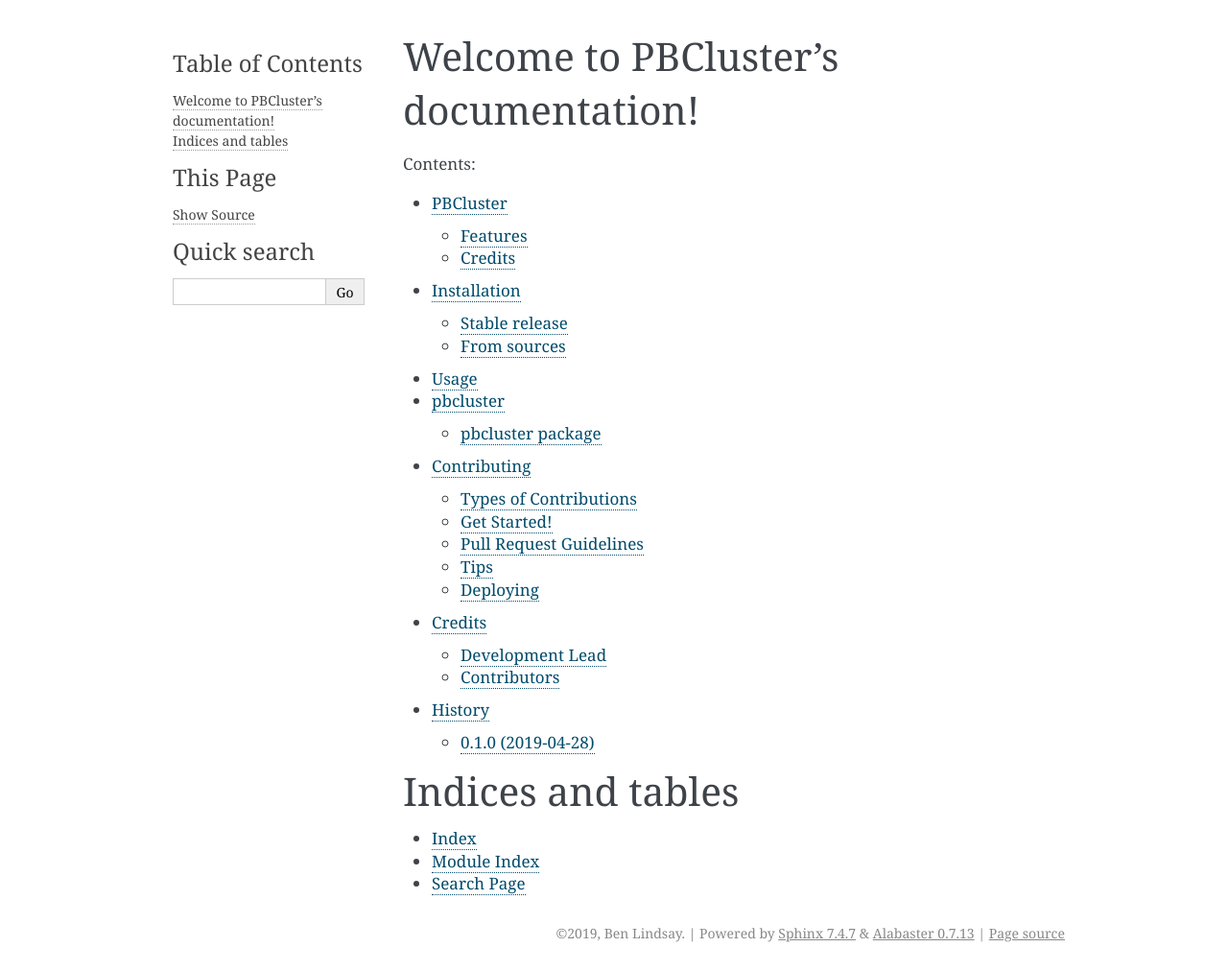
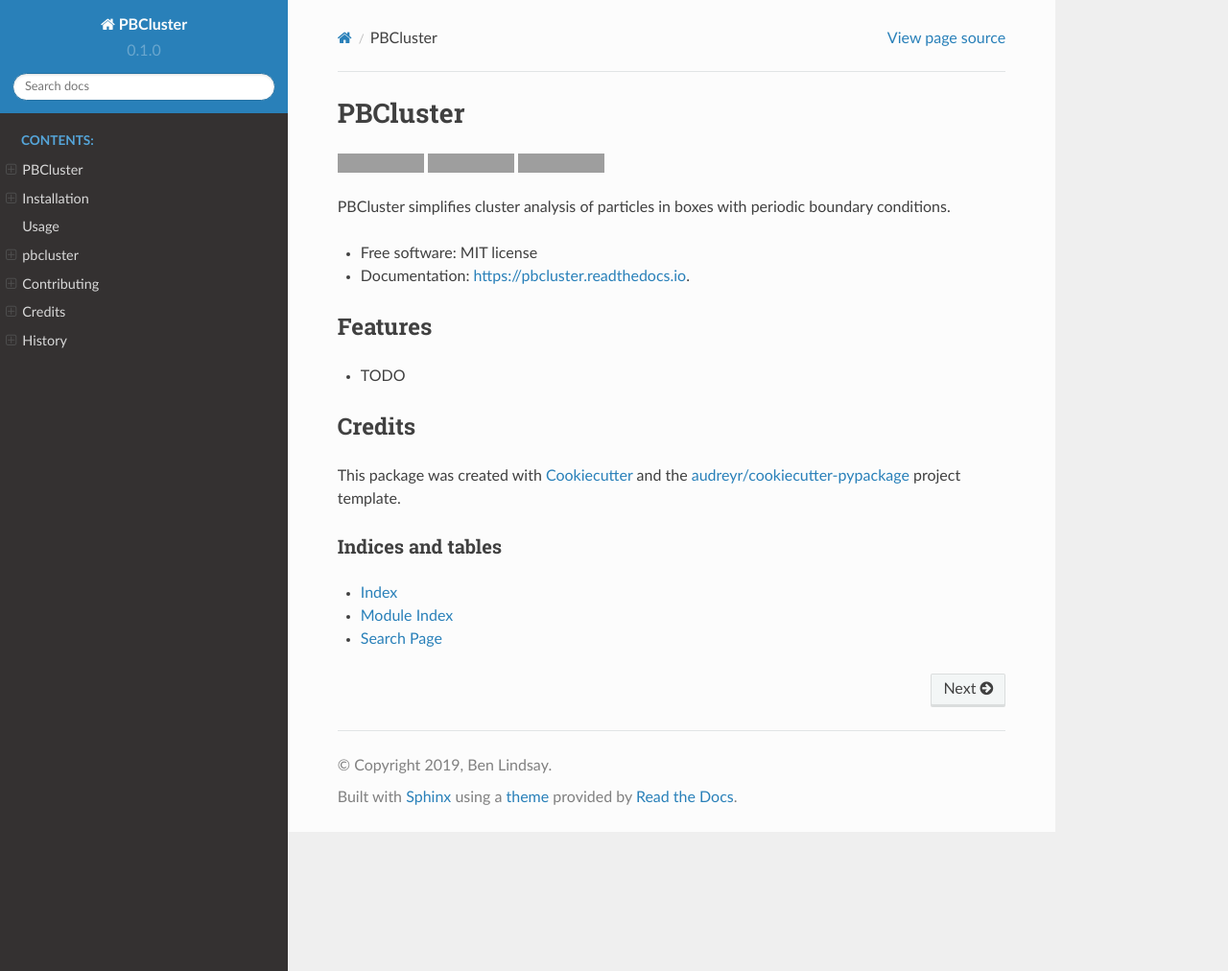
Before and after one commit to benlindsay/pbcluster, a Sphinx documentation site: the page built from docs/index.rst, in a window 1280 px wide and 1012 px high. Shown: the whole window at 96% size. Built offline with Sphinx 7.4.7 and the Read the Docs theme 2.0.0, drawn with Linux system fonts in a browser that asks for light colours; grey boxes are pictures that could not be loaded.

Commit message:
switched to readthedocs theme

```diff
--- a/docs/conf.py
+++ b/docs/conf.py
@@ -89,13 +89,19 @@
 # The theme to use for HTML and HTML Help pages.  See the documentation for
 # a list of builtin themes.
 #
-html_theme = "alabaster"
+html_theme = "sphinx_rtd_theme"
 
 # Theme options are theme-specific and customize the look and feel of a
 # theme further.  For a list of options available for each theme, see the
 # documentation.
-#
-# html_theme_options = {}
+html_theme_options = {
+    # Toc options
+    "collapse_navigation": False,
+    "sticky_navigation": True,
+    "navigation_depth": 4,
+    "includehidden": True,
+    "titles_only": False,
+}
 
 # Add any paths that contain custom static files (such as style sheets) here,
 # relative to this directory. They are copied after the builtin static files,
--- a/docs/index.rst
+++ b/docs/index.rst
@@ -1,7 +1,5 @@
-Welcome to PBCluster's documentation!
-======================================
-
 .. toctree::
+   :hidden:
    :maxdepth: 2
    :caption: Contents:
 
@@ -13,8 +11,4 @@
    authors
    history
 
-Indices and tables
-==================
-* :ref:`genindex`
-* :ref:`modindex`
-* :ref:`search`
+.. include:: readme.rst
--- a/docs/readme.rst
+++ b/docs/readme.rst
@@ -1 +1,7 @@
 .. include:: ../README.rst
+
+Indices and tables
+==================
+* :ref:`genindex`
+* :ref:`modindex`
+* :ref:`search`
--- a/environment.yml
+++ b/environment.yml
@@ -24,6 +24,7 @@
   - pytest
   - pytest-runner
   - Sphinx
+  - sphinx_rtd_theme
   - watchdog
   - tox
   - twine
```
